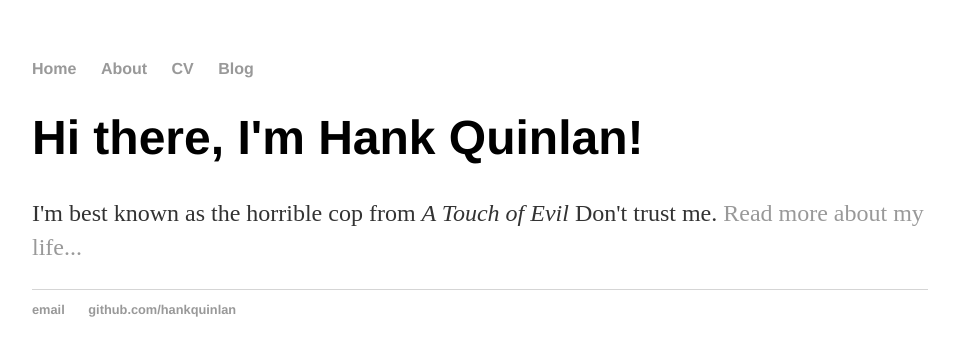
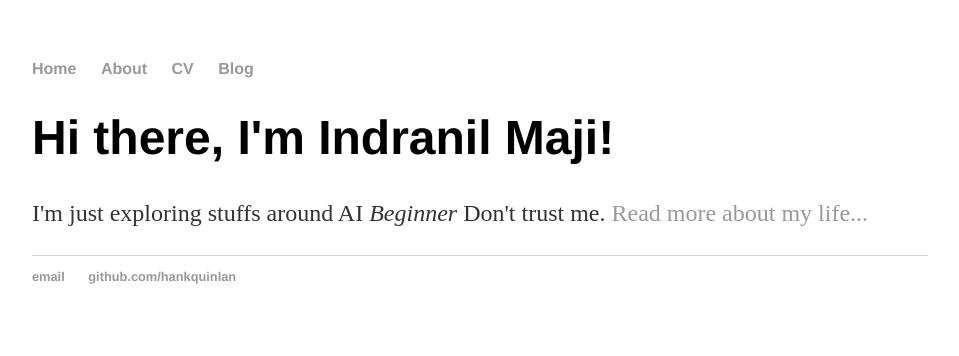
Before and after one commit to indranilmaji/indranilmaji.github.io, a Jekyll site: the page built from index.html, in a window 1280 px wide. Shown: the top 356 px of the page, without its empty margins (160-1119 px from the left). Built offline with Jekyll 4.4.1, drawn with Linux system fonts in a browser that asks for light colours.

Commit message:
Update index.html

```diff
--- a/index.html
+++ b/index.html
@@ -1,8 +1,8 @@
 ---
 layout: default
-title: Hank Quinlan, Horrible Cop
+title: Indranil Maji, Autonomous Driving Enthusiast
 ---
 <div class="blurb">
-	<h1>Hi there, I'm Hank Quinlan!</h1>
-	<p>I'm best known as the horrible cop from <em>A Touch of Evil</em> Don't trust me. <a href="/about">Read more about my life...</a></p>
+	<h1>Hi there, I'm Indranil Maji!</h1>
+	<p>I'm just exploring stuffs around AI <em>Beginner</em> Don't trust me. <a href="/about">Read more about my life...</a></p>
 </div><!-- /.blurb -->
```
